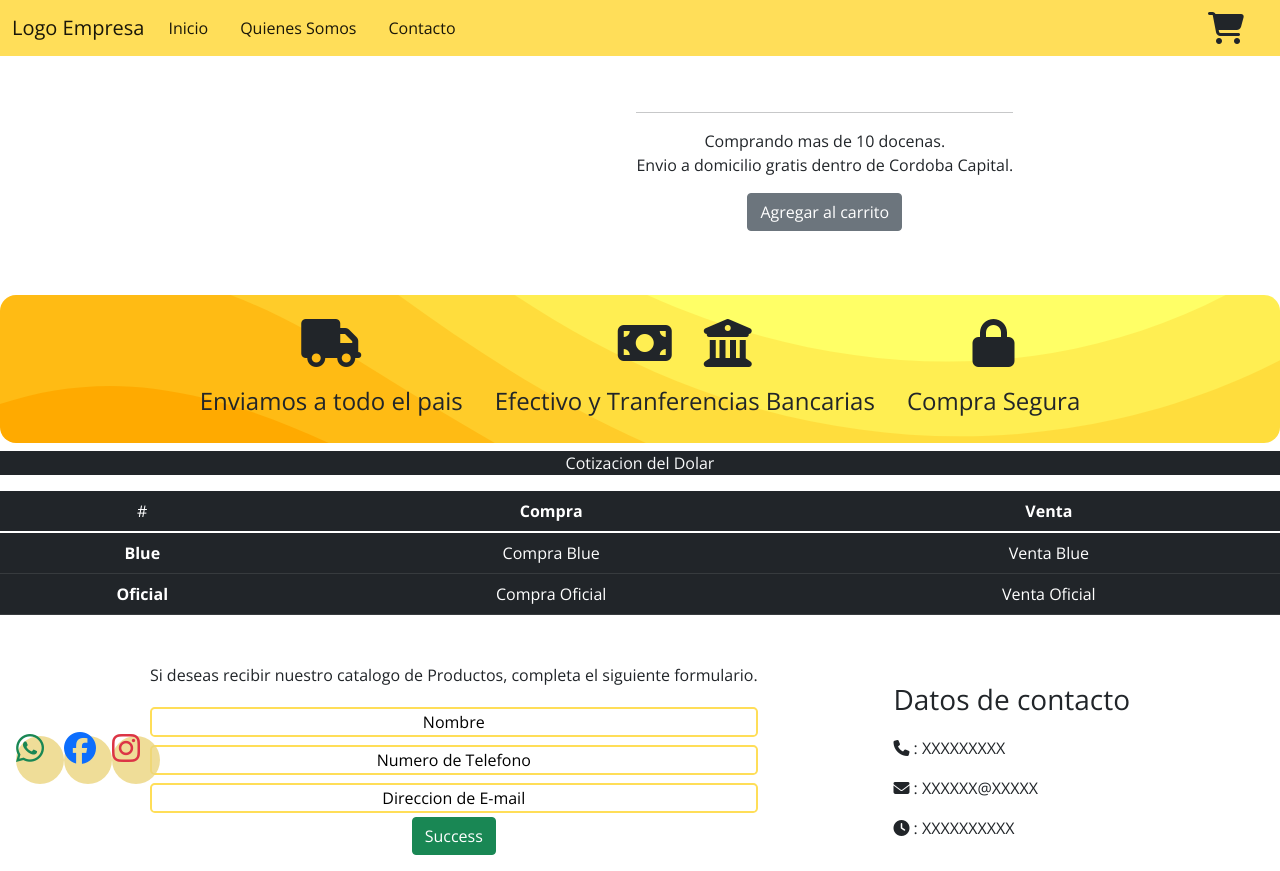
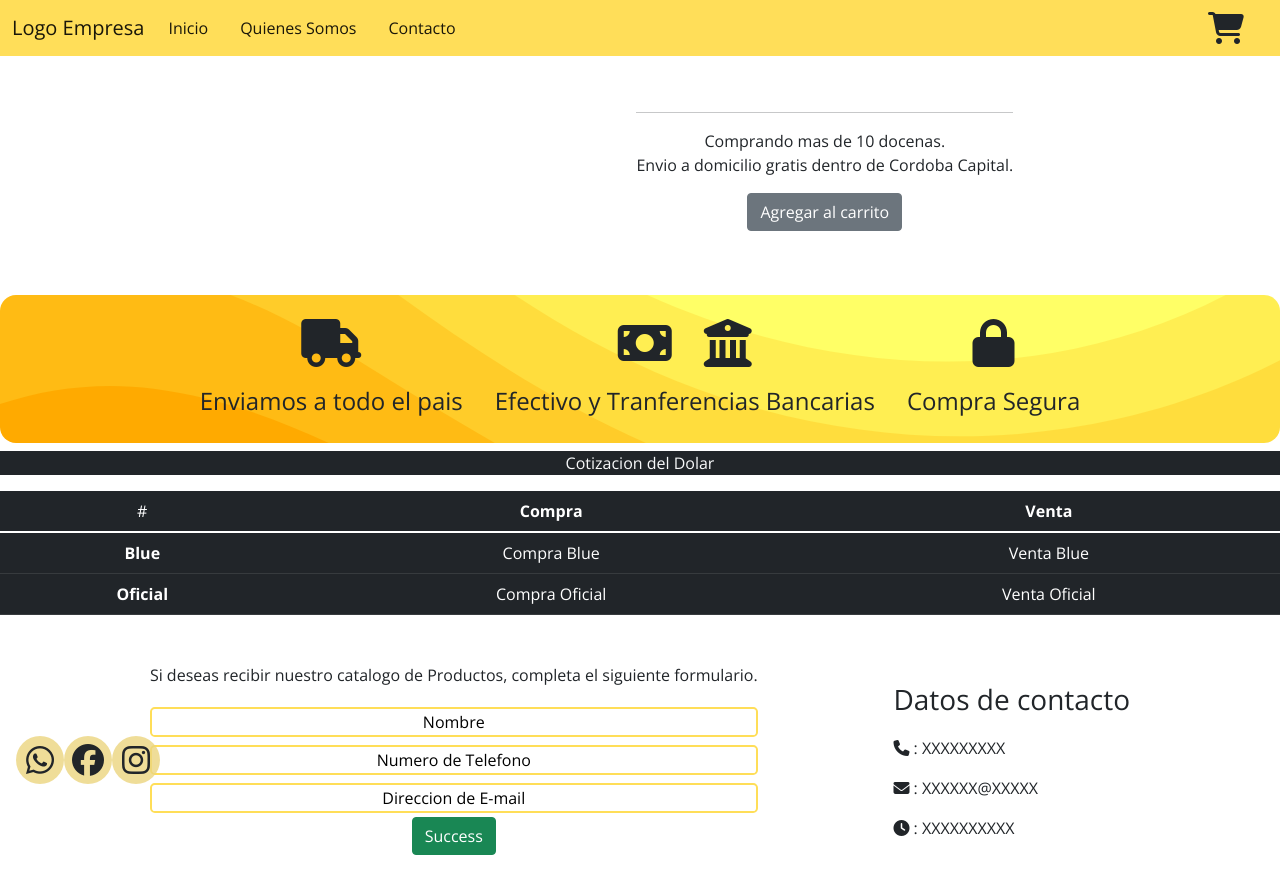
Before and after one commit to MatiasCabral-AR/Importador-Mayorista, a website with bundled scripts: page pages/product.html in a window 1280 px wide. Built offline with nearby package versions, Linux system fonts and the light colour scheme; no server answers; a script that the page names is missing.

Commit message:
Correccion links footer en product.html

```diff
--- a/pages/product.html
+++ b/pages/product.html
@@ -145,9 +145,9 @@
       </div>
   </footer>
   <div class="fixed-bottom d-flex justify-content-end mb-3">
-    <a class="text-success" data-tip="Whatsapp" href="https://wa.me/543512693361?text=Queria%20consultar%20por%20los%20productos%20de%20tu%20pagina."><i class="fa-brands fa-whatsapp fa-2xl me-3"></i></a>
-    <a class="text-primary" data-tip="Facebook" target="_blank" href="https://www.facebook.com/Importador-Mayorista-103486618970792"><i class="fa-brands fa-facebook fa-2xl me-3"></i></a>
-    <a class="text-danger" data-tip="Instagram" href=""><i class="fa-brands fa-instagram fa-2xl me-2"></i></a>
+    <a class="d-flex align-items-center justify-content-center text-decoration-none text-dark" data-tip="WhatsApp" href="https://wa.me/543512693361?text=Queria%20consultar%20por%20los%20productos%20de%20tu%20pagina."><i class="fa-brands fa-whatsapp fa-2xl"></i></a>
+    <a class="d-flex align-items-center justify-content-center text-decoration-none text-dark" data-tip="Facebook" target="_blank" href="https://www.facebook.com/Importador-Mayorista-103486618970792"><i class="fa-brands fa-facebook fa-2xl"></i></a>
+    <a class="d-flex align-items-center justify-content-center text-decoration-none text-dark" data-tip="Instagram" href=""><i class="fa-brands fa-instagram fa-2xl"></i></a>
   </div>
   <!-- Scripts -->
   <script type="text/javascript" src="https://cdn.jsdelivr.net/npm/toastify-js"></script>
```
